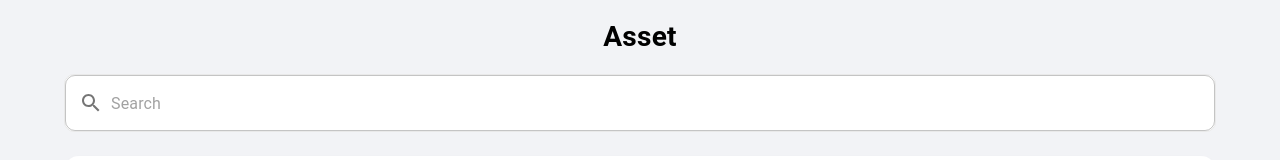
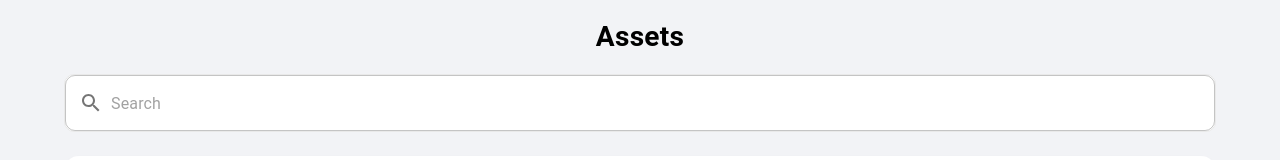
Before and after one commit to AmirHosein-Gharaati/AET-front, a React (Vite) app: page /dashboard/asset in a window 1280 px wide. Shown: the top 160 px of the page. Built offline with nearby package versions, Linux system fonts and the light colour scheme; grey boxes are pictures that could not be loaded.

Commit message:
fix(asset): change layout and title

```diff
--- a/src/layouts/minimal/MinimalLayout.tsx
+++ b/src/layouts/minimal/MinimalLayout.tsx
@@ -3,7 +3,7 @@ import { Outlet } from "react-router-dom";
 
 export default function MinimalLayout() {
   return (
-    <Box sx={{ backgroundColor: "#F2F3F6", height: "100vh" }}>
+    <Box sx={{ backgroundColor: "#F2F3F6", height: "100vh", paddingX: "4px" }}>
       <Outlet />
     </Box>
   );
--- a/src/pages/dashboard/asset/Asset.tsx
+++ b/src/pages/dashboard/asset/Asset.tsx
@@ -19,7 +19,7 @@ export default function Asset() {
         }}
       >
         <Typography component="h1" fontWeight={600} fontSize={28} marginY={2}>
-          Asset
+          Assets
         </Typography>
 
         <OutlinedInput
```
